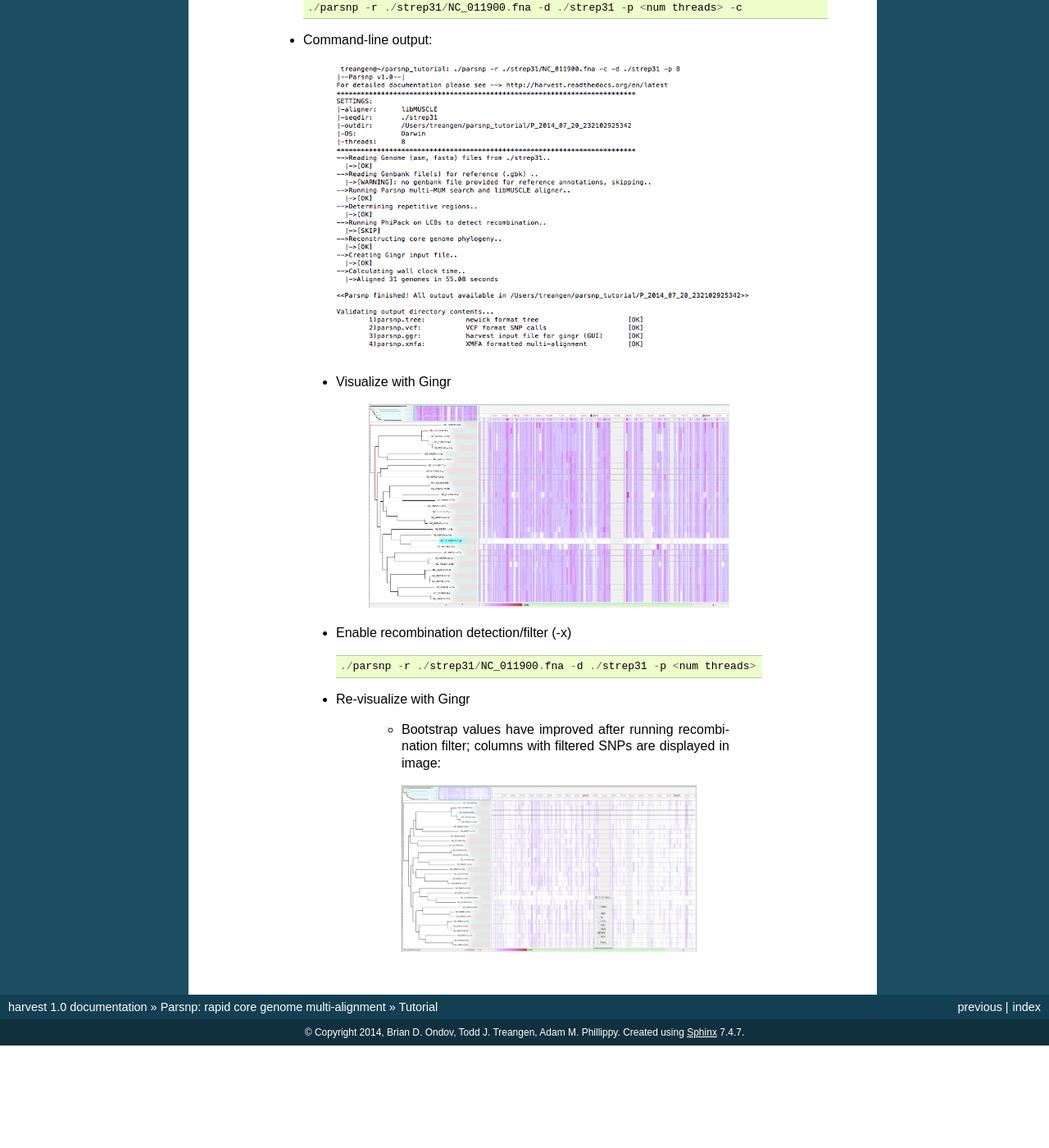
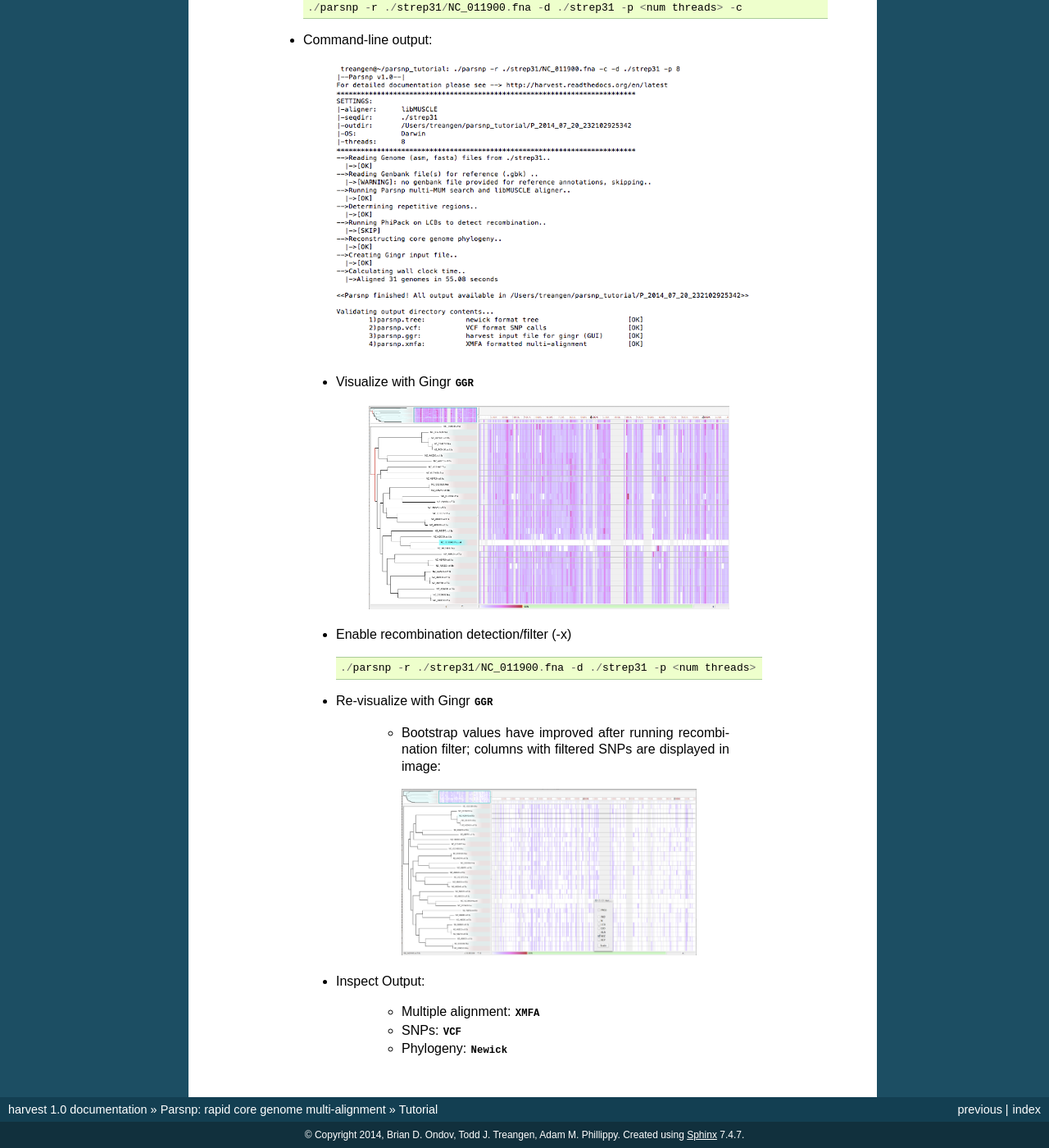
Before and after one commit to marbl/harvest, a Sphinx documentation site: the page built from docs/content/parsnp/tutorial.rst, in a window 1280 px wide and 1400 px high, scrolled down 3248 px. Shown: the whole window at 82% size. Built offline with Sphinx 7.4.7, drawn with Linux system fonts in a browser that asks for light colours; pages that are not in the unit, such as notebooks, are missing from menus; before the commit the page ends 4523 px from its top, so only the background shows below that.

Commit message:
Update tutorial.rst

```diff
--- a/docs/content/parsnp/tutorial.rst
+++ b/docs/content/parsnp/tutorial.rst
@@ -72,7 +72,7 @@ The second dataset is a selected set of 31 Streptococcus pneumoniae genomes. Bot
 
           .. image:: run2.png
 
-      * Visualize with Gingr
+      * Visualize with Gingr :download:`GGR <run_strep.gingr1.ggr>`
 
           .. image:: run1.gingr.png
              :target: https://raw.githubusercontent.com/marbl/harvest/master/docs/content/parsnp/run1.gingr.png
@@ -81,7 +81,13 @@ The second dataset is a selected set of 31 Streptococcus pneumoniae genomes. Bot
 
          ./parsnp -r ./strep31/NC_011900.fna -d ./strep31 -p <num threads> -c -x
 
-      * Re-visualize with Gingr
+      * Re-visualize with Gingr :download:`GGR <run_strep.gingr1.ggr>`
 
          * Bootstrap values have improved after running recombination filter; columns with filtered SNPs are displayed in image:
           .. image:: run2.gingr.png
+
+      * Inspect Output:
+
+         * Multiple alignment: :download:`XMFA <runs1.xmfa>`
+         * SNPs: :download:`VCF <runs1.vcf>`
+         * Phylogeny: :download:`Newick <runs1.tree>`
```
